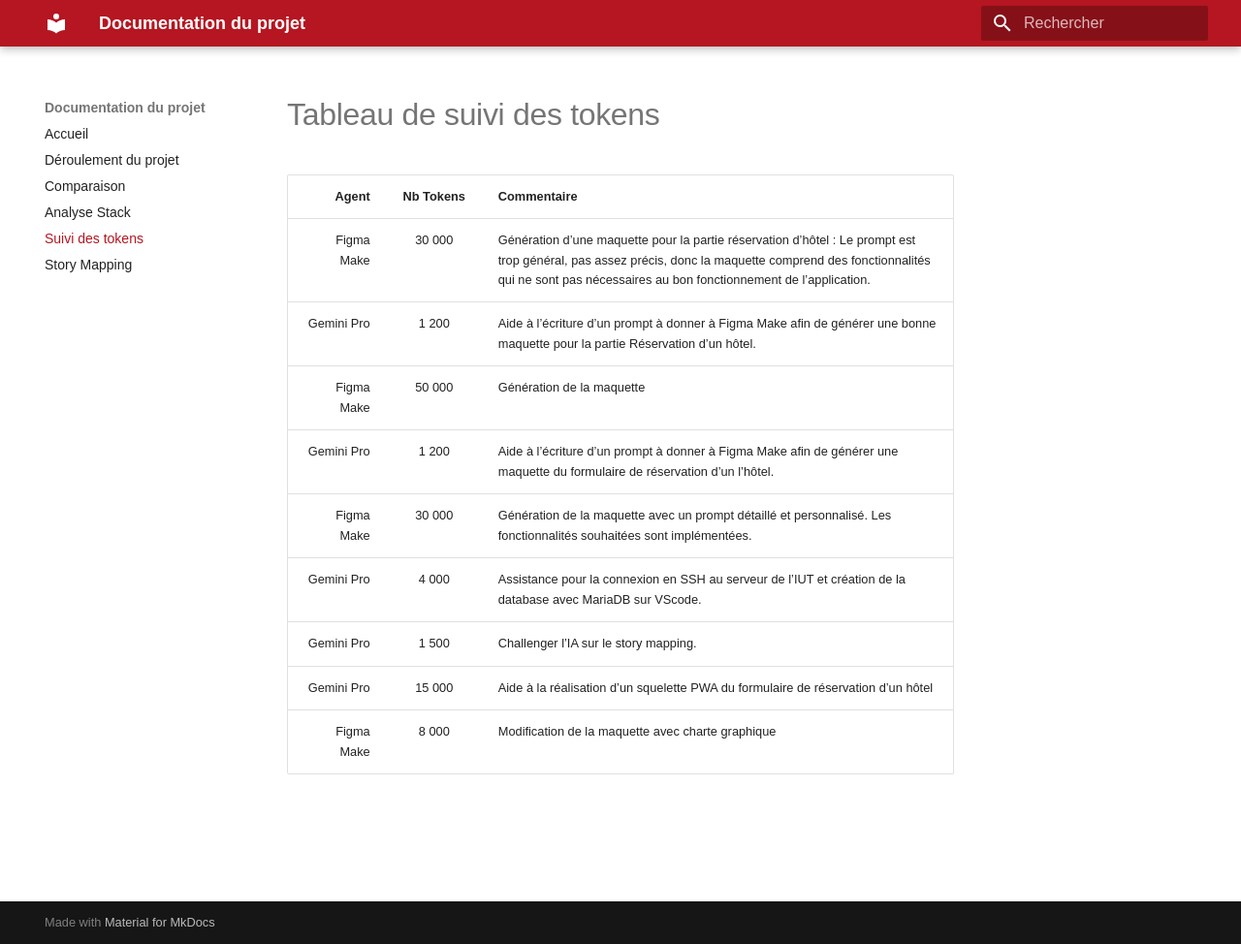
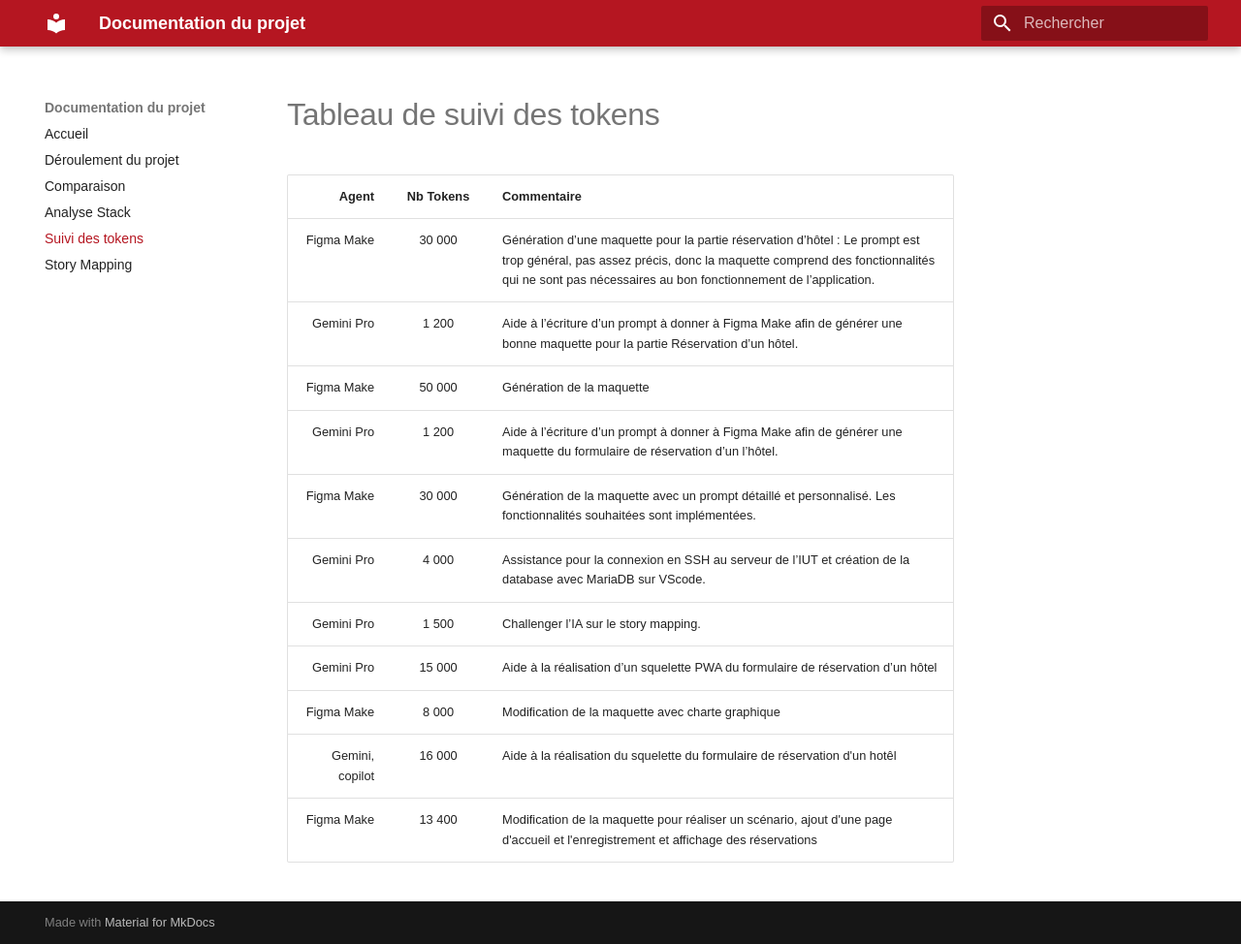
Before and after one commit to Les-Baroudeurs-du-Bit/mkdocs, an MkDocs documentation site: the page built from docs/tab-tokens.md, in a window 1280 px wide and 974 px high. Shown: the whole window at 97% size. Built offline with MkDocs 1.6.1 and Material for MkDocs 9.7.7, drawn with Linux system fonts in a browser that asks for light colours; some web fonts are replaced.

Commit message:
add token

```diff
--- a/docs/tab-tokens.md
+++ b/docs/tab-tokens.md
@@ -11,3 +11,5 @@
 | Gemini Pro | 1 500 | Challenger l’IA sur le story mapping. |
 | Gemini Pro | 15 000 | Aide à la réalisation d’un squelette PWA du formulaire de réservation d’un hôtel |
 | Figma Make | 8 000 | Modification de la maquette avec charte graphique |
+| Gemini, copilot | 16 000 | Aide à la réalisation du squelette du formulaire de réservation d'un hotêl |
+| Figma Make | 13 400 | Modification de la maquette pour réaliser un scénario, ajout d'une page d'accueil et l'enregistrement et affichage des réservations |
```
